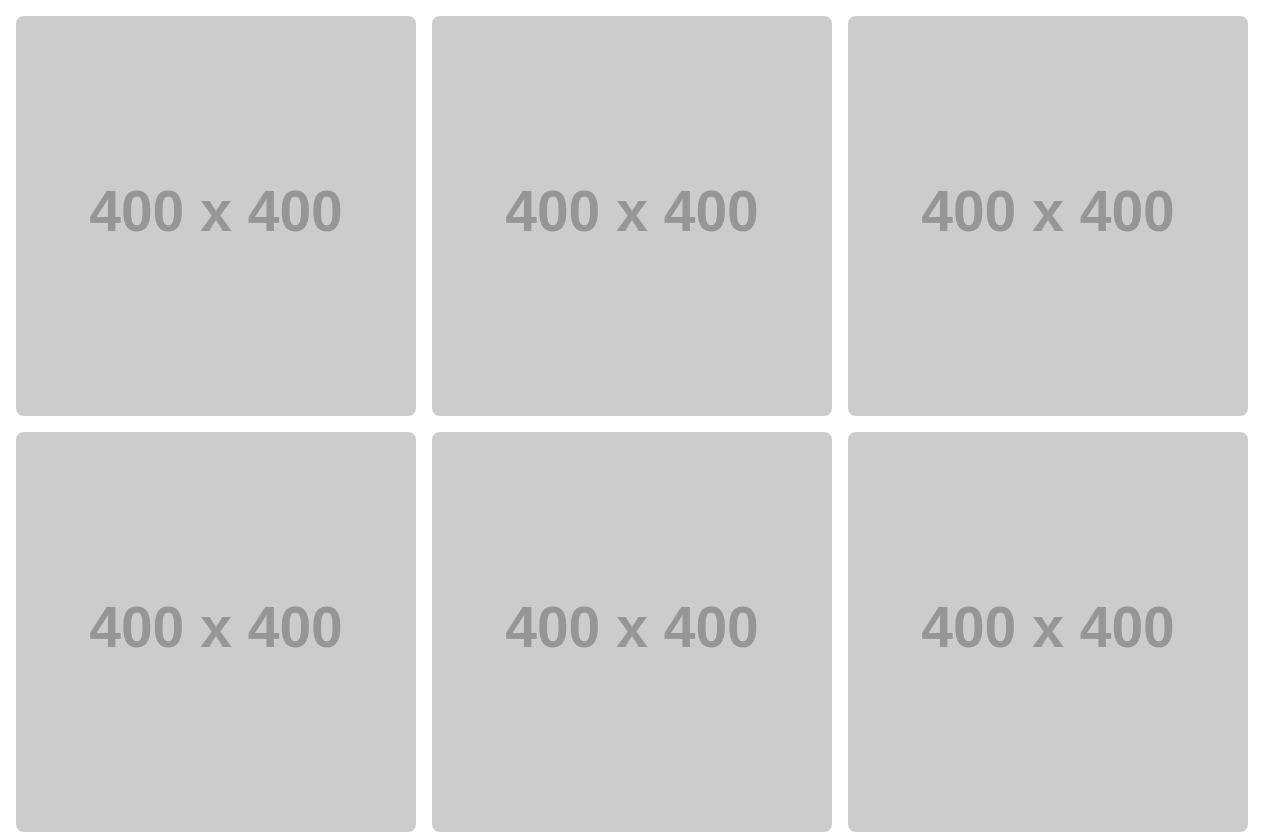
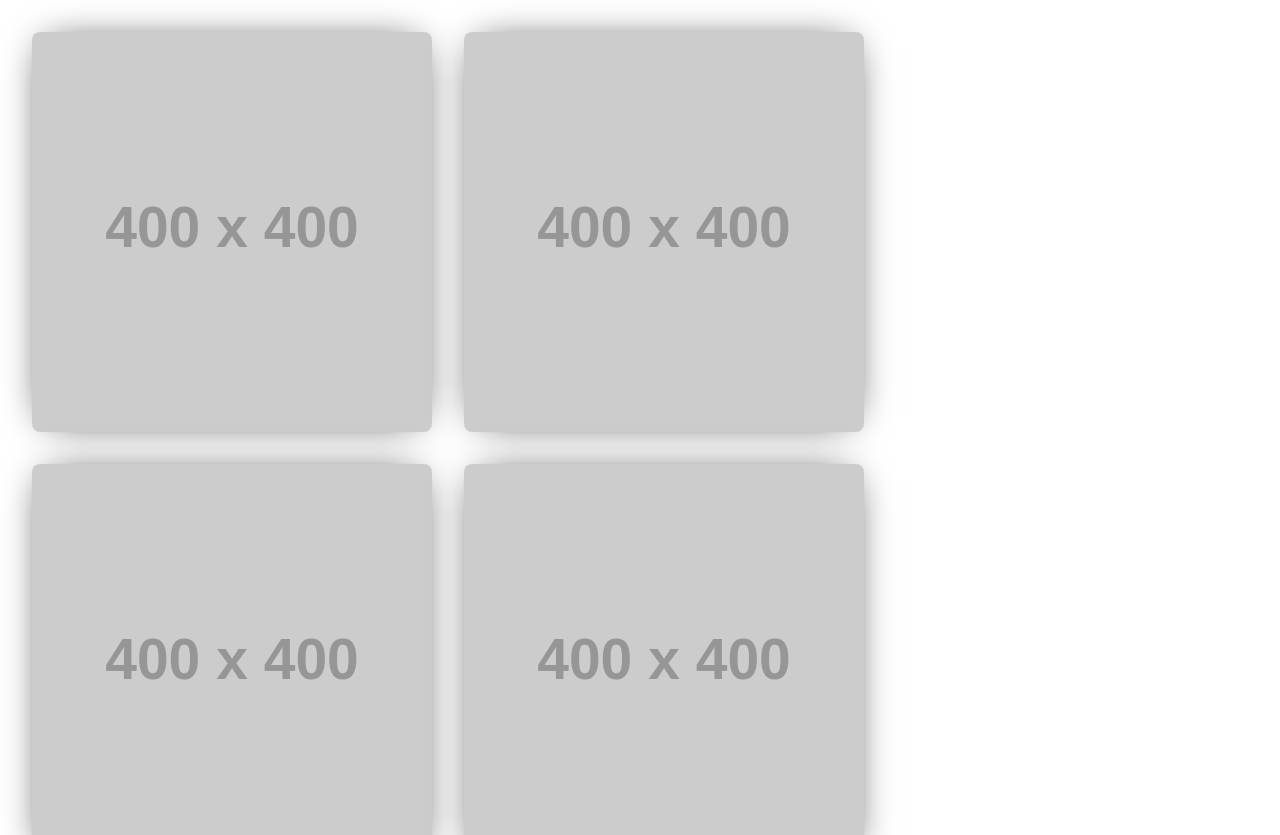
Before and after one commit to DaroOps/practicaModeladoEnCaja, a plain HTML site: page index.html in a window 1280 px wide. Shown: the top 835 px of the page. Drawn offline with Linux system fonts and the light colour scheme; placeholder pictures from the web are drawn by us.

Commit message:
refactor: :lipstick: Change box shadow and remove hover

```diff
--- a/css/style.css
+++ b/css/style.css
@@ -8,13 +8,11 @@ box-sizing: border-box;
 .images{
     display: flex;
     flex-flow: row wrap;
-    gap: 1rem;
-    margin: 1rem;
+    gap: 2rem;
+    margin: 2rem;
 }
+
 img{
     border-radius: 0.5rem;
+    box-shadow: 0px 0px 39px -16px black;
 }
-
-img:hover{
-    box-shadow: 0.1rem 0.2rem 0.5rem 0.2rem rgb(134, 133, 133);
-}
```
